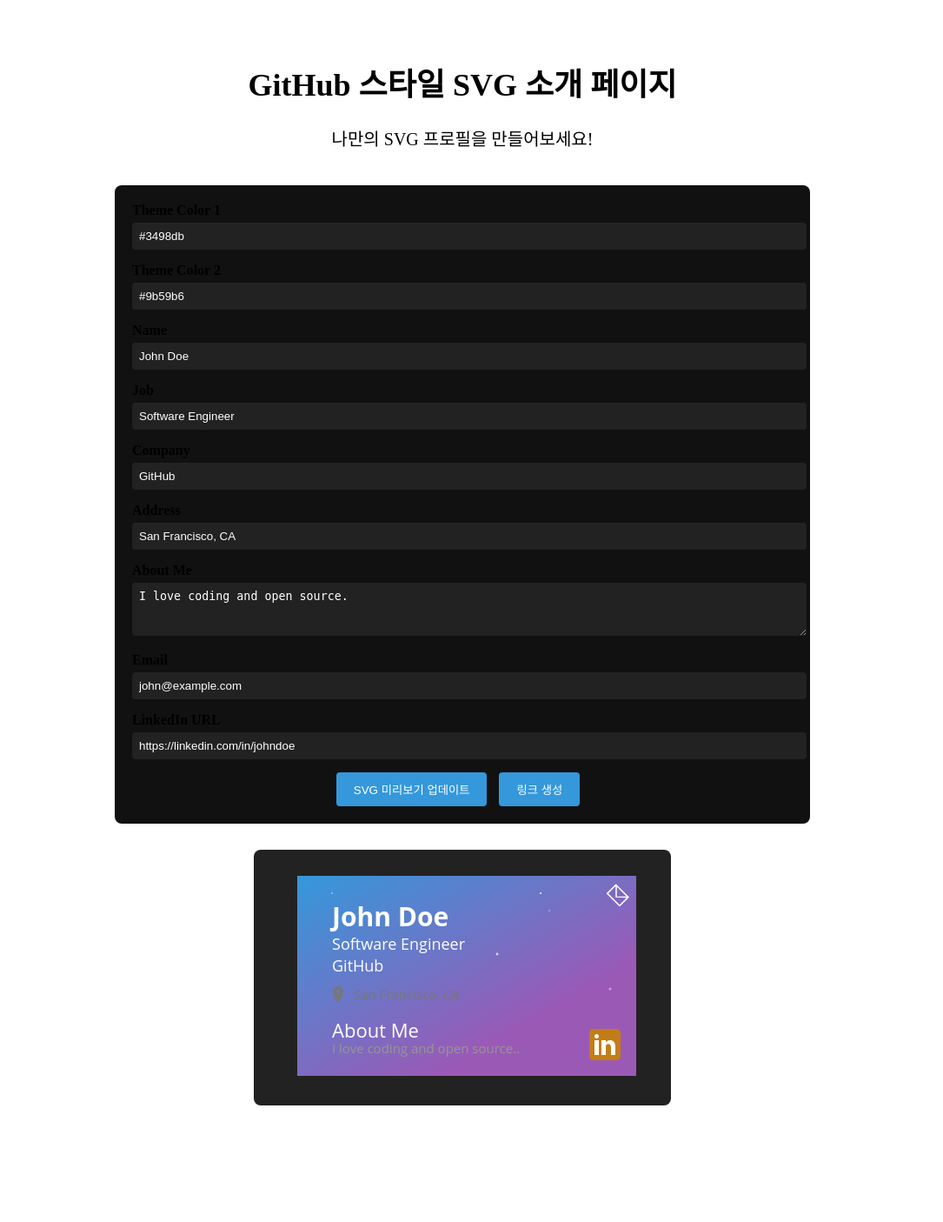
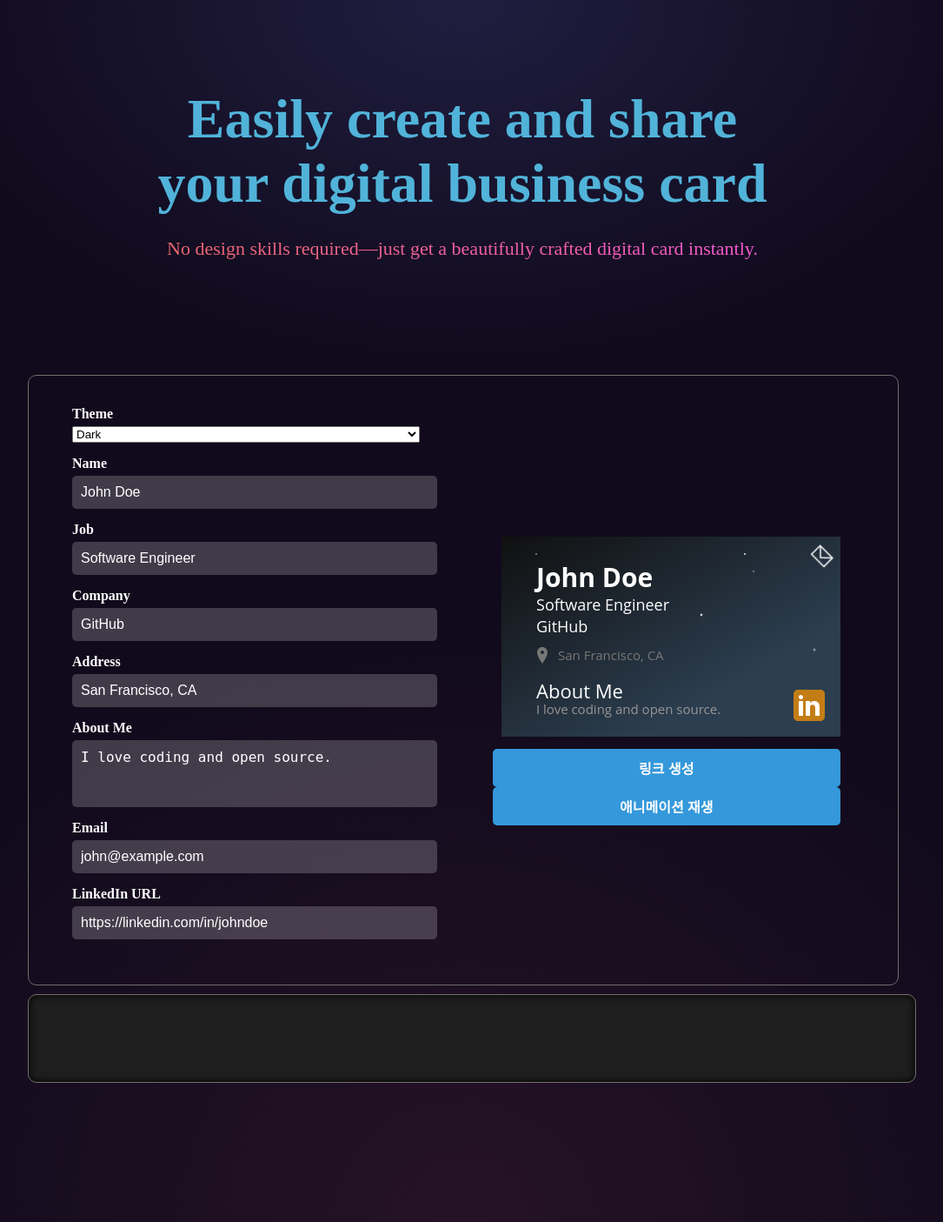
Before and after one commit to wlswo/Lucidus, a FastAPI app: page /lucidus/ in a window 1280 px wide. Shown: the whole page at 87% size, without its empty margins (108-1193 px from the left). Before the commit the page ends 1271 px from the top, so only its background shows below. Run offline with FastAPI, Linux system fonts and the light colour scheme; some web fonts are replaced.

Commit message:
feat : layout work for the preview page

```diff
--- a/static/styles.css
+++ b/static/styles.css
@@ -1,79 +1,139 @@
-.body {
+/* 배경 그라디언트 적용 */
+@import url('https://fonts.cdnfonts.com/css/mono-sans');
+
+body {
   margin: 0;
   padding: 0;
-  background-color: #000;
-  color: #fff;
-  font-family: Arial, sans-serif;
+  font-family: 'Mona Sans', serif;
+  background: #100a1c;
+  background-image: radial-gradient(50% 30% ellipse at center top, #201e40 0%, rgba(0, 0, 0, 0) 100%),
+  radial-gradient(60% 50% ellipse at center bottom, #261226 0%, #100a1c 100%);
+  color: white;
+  text-align: center;
 }
 
 .container {
-  max-width: 800px;
-  margin: 0 auto;
-  padding: 20px;
-  text-align: center;
+  max-width: 1000px;
+  margin: 100px auto 0;
+  padding: 0;
 }
 
+/* 제목 스타일 */
 h1 {
-  margin-top: 40px;
-  font-size: 36px;
+  color: #51b3d9;
+  font-size: 64px; /* GitHub 메인 제목 크기 */
+  font-weight: bold;
+  margin-bottom: 25px;
 }
 
+/* 소개글 스타일 */
 .intro {
-  font-size: 20px;
-  margin: 20px 0 40px;
+  background: linear-gradient(45deg, #e86761 10%, #f557d8 90%);
+  background-clip: text;
+  -webkit-background-clip: text;
+  -webkit-text-fill-color: transparent;
+  color: #8c5059; /* 폴백 컬러 */
+  font-weight: 500;
+  margin: 0 auto 6em;
+  max-width: 1000px;
+  text-align: center;
+  font-size: 22px;
 }
 
+/* 내부 컨테이너 (텍스트 입력, 명함, 버튼) */
+.internal-container {
+  width: 1000px; /* 원하는 너비 */
+  height: 700px; /* 원하는 높이 */
+  border: 1.5px solid #6f6e6e; /* 하얀색 외곽선 */
+  border-radius: 10px; /* 둥근 모서리 */
+  overflow: hidden; /* 내부 자식 요소들이 둥근 모서리에 맞춰지도록 */
+  display: flex; /* 좌우 분할을 위한 flex 컨테이너 */
+  margin: 10px auto; /* 화면 중앙 배치 (수평) */
+}
+
+/* 폼 스타일 */
 form {
-  text-align: left;
-  background: #111;
+  flex: 1;
   padding: 20px;
-  border-radius: 8px;
-  margin-bottom: 30px;
+  flex-direction: column;
+  align-items: center;
+  gap: 15px;
 }
 
 .form-group {
-  margin-bottom: 15px;
+  display: flex;
+  flex-direction: column;
+  margin-left: 30px;
+  text-align: left;
+  width: 100%;
+  max-width: 400px;
 }
 
-.form-group label {
-  display: block;
+label {
+  font-size: 1rem;
+  margin-top: 15px;
   margin-bottom: 5px;
   font-weight: bold;
 }
 
-.form-group input,
-.form-group textarea {
+input, textarea {
+  padding: 10px;
+  border-radius: 5px;
+  border: none;
+  font-size: 1rem;
+  background: rgba(255, 255, 255, 0.2);
+  color: white;
+  outline: none;
   width: 100%;
-  padding: 8px;
-  border: none;
-  border-radius: 4px;
-  background-color: #222;
-  color: #fff;
+}
+
+textarea {
+  resize: none;
 }
 
 button {
-  background-color: #3498db;
-  color: #fff;
+  padding: 10px 20px;
+  font-size: 1rem;
+  font-weight: bold;
+  background: #3498db;
   border: none;
-  padding: 10px 20px;
-  border-radius: 4px;
+  color: white;
+  border-radius: 5px;
   cursor: pointer;
-  margin-right: 10px;
+  transition: background 0.3s;
+  width: 100%;
+  max-width: 400px;
 }
 
 button:hover {
-  background-color: #2980b9;
+  background: #2980b9;
 }
 
-#generatedLink p {
-  margin: 10px 0;
+/* 링크 생성 영역 스타일 */
+#generatedLink {
+  width: 1000px;
+  height: 80px;
+  border: 1.5px solid #6f6e6e;
+  border-radius: 10px;
+  overflow: hidden;
+  margin: 10px auto;
+  font-size: 1.1rem;
+  color: white;
+  background-color: #1e1e1e; /* 터미널 배경색 */
+  font-family: 'Menlo', 'Monaco', 'Consolas', 'Courier New', monospace; /* 모노스페이스 폰트 */
+  padding: 10px;
+  box-shadow: inset 0 0 10px #000000; /* 내부 그림자 효과 */
 }
 
+/* SVG 미리보기 영역 */
 #svgPreview {
-  margin: 0 auto 40px;
-  background-color: #222;
-  padding: 20px;
-  border-radius: 8px;
-  width: 440px; /* svg 가로크기에 맞춤 (400 + padding 등) */
-  overflow-x: auto;
+  flex: 1; /* 균등한 공간 분배 */
+  padding: 15px;
+  margin-top: 160px;
+  margin-right: 25px;
+  text-align: center;
 }
+
+#footer {
+  height: 150px;
+}
--- a/templates/preview.html
+++ b/templates/preview.html
@@ -1,25 +1,34 @@
 <!DOCTYPE html>
-<html lang="en">
+<html lang="ko">
 <head>
   <meta charset="UTF-8">
-  <title>generate svg</title>
+  <title>SVG 명함 생성</title>
   <link href="{{ url_for('static', path='styles.css') }}" rel="stylesheet">
+  <style>
+    /* no-animation 클래스를 적용하면 내부 애니메이션이 비활성화됩니다. */
+    .no-animation * {
+      animation: none !important;
+    }
+  </style>
 </head>
 <body>
 <div class="container">
-  <!-- 중앙 소개 문구 -->
-  <h1>GitHub 스타일 SVG 소개 페이지</h1>
-  <p class="intro">나만의 SVG 프로필을 만들어보세요!</p>
+  <h1>Easily create and share<br>your digital business card</h1>
+  <p class="intro">No design skills required—just get a beautifully crafted digital card
+    instantly.</p>
 
   <!-- 사용자 입력 폼 -->
+  <div class="internal-container">
     <form id="svgForm">
       <div class="form-group">
-      <label for="theme1">Theme Color 1</label>
-      <input type="text" id="theme1" name="theme1" placeholder="#3498db" value="#3498db">
-    </div>
-    <div class="form-group">
-      <label for="theme2">Theme Color 2</label>
-      <input type="text" id="theme2" name="theme2" placeholder="#9b59b6" value="#9b59b6">
+        <label for="theme">Theme</label>
+        <select id="theme" name="theme">
+          <option value="dark">Dark</option>
+          <option value="blue">Blue</option>
+          <option value="purple">Purple</option>
+          <option value="cosmic">Cosmic</option>
+          <option value="green">Green</option>
+        </select>
       </div>
       <div class="form-group">
         <label for="name">Name</label>
@@ -50,66 +59,69 @@
       </div>
       <div class="form-group">
         <label for="linkedin">LinkedIn URL</label>
-      <input type="url" id="linkedin" name="linkedin" placeholder="https://linkedin.com/in/username"
+        <input type="url" id="linkedin" name="linkedin"
+               placeholder="https://linkedin.com/in/username"
                value="https://linkedin.com/in/johndoe">
-    </div>
-    <div style="text-align: center;">
-      <button type="button" id="updateSvg">SVG 미리보기 업데이트</button>
-      <button type="button" id="generateLink">링크 생성</button>
       </div>
     </form>
 
-  <!-- 생성된 링크 영역 -->
-  <div id="generatedLink"></div>
-
-  <!-- SVG 미리보기 영역 -->
-  <div id="svgPreview">
-    <!-- 여기에 SVG 코드가 삽입됩니다. -->
-  </div>
-</div>
-
-<script>
-  // SVG 템플릿 – 사용자 입력 값으로 치환할 부분은 $로 시작함.
-  const svgTemplate = `<!DOCTYPE svg PUBLIC
-        "-//W3C//DTD SVG 1.1//EN"
-        "http://www.w3.org/Graphics/SVG/1.1/DTD/svg11.dtd">
+    <!-- SVG 미리보기 영역 (HTML 내부에 직접 작성) -->
+    <div id="svgPreview" class="no-animation">
       <svg width="400" height="250" viewBox="0 0 400 250" xmlns="http://www.w3.org/2000/svg">
         <defs>
           <linearGradient id="grad" gradientTransform="rotate(45)">
-      <stop offset="0%" style="stop-color:$theme1; stop-opacity:1" />
-      <stop offset="100%" style="stop-color:$theme2; stop-opacity:1" />
+            <stop id="stopTheme1" offset="0%" style="stop-color:#101010; stop-opacity:1"/>
+            <stop id="stopTheme2" offset="100%" style="stop-color:#2c3e50; stop-opacity:1"/>
           </linearGradient>
-
           <style>
             @keyframes fadeIn {
-        from { opacity: 0; transform: translateY(10px); }
-        to { opacity: 1; transform: translateY(0); }
+              from {
+                opacity: 0;
+                transform: translateY(10px);
+              }
+              to {
+                opacity: 1;
+                transform: translateY(0);
+              }
             }
 
             @keyframes drawBoxPart1 {
-        0% { stroke-dasharray: 0 40; }
-        100% { stroke-dasharray: 40 0; }
+              0% {
+                stroke-dasharray: 0 40;
+              }
+              100% {
+                stroke-dasharray: 40 0;
+              }
             }
 
             @keyframes drawBoxPart2 {
-        0% { stroke-dasharray: 0 40; }
-        100% { stroke-dasharray: 40 0; }
+              0% {
+                stroke-dasharray: 0 40;
+              }
+              100% {
+                stroke-dasharray: 40 0;
+              }
             }
 
             @keyframes drawCheck {
-        0% { stroke-dasharray: 0 30; }
-        100% { stroke-dasharray: 30 0; }
+              0% {
+                stroke-dasharray: 0 30;
               }
-
-      @keyframes fadeIn {
-        from { opacity: 0; }
-        to { opacity: 1; }
+              100% {
+                stroke-dasharray: 30 0;
+              }
             }
 
             @keyframes twinkle {
-        0% { opacity: 0.2; }
-        50% { opacity: 1; }
-        100% { opacity: 0.2; }
+              0% {
+                opacity: 0.2;
+              }
+              50% {
+                opacity: 1;
+              }
+              100% {
+                opacity: 0.2;
+              }
             }
 
             .twinkling-star {
@@ -130,41 +142,48 @@
             text.name {
               font-size: 30px;
               font-weight: bold;
-        animation: fadeIn 0.5s ease-in-out forwards; animation-delay: 0.6s;
+              animation: fadeIn 0.5s ease-in-out forwards;
+              animation-delay: 0.6s;
             }
 
             text.job {
               font-size: 18px;
-        animation: fadeIn 0.5s ease-in-out forwards; animation-delay: 1s;
+              animation: fadeIn 0.5s ease-in-out forwards;
+              animation-delay: 1s;
             }
 
             text.company {
               font-size: 18px;
-        animation: fadeIn 0.5s ease-in-out forwards; animation-delay: 1.2s;
+              animation: fadeIn 0.5s ease-in-out forwards;
+              animation-delay: 1.2s;
             }
 
             text.address {
               fill: #777777;
               font-size: 15px;
-        animation: fadeIn 0.5s ease-in-out forwards; animation-delay: 1.4s;
+              animation: fadeIn 0.5s ease-in-out forwards;
+              animation-delay: 1.4s;
             }
 
             text.about {
               fill: white;
               font-size: 22px;
-        animation: fadeIn 0.5s ease-in-out forwards; animation-delay: 1.8s;
+              animation: fadeIn 0.5s ease-in-out forwards;
+              animation-delay: 1.8s;
             }
 
             text.about-content {
               fill: #979696;
               font-size: 15px;
-        animation: fadeIn 0.5s ease-in-out forwards; animation-delay: 1.9s;
+              animation: fadeIn 0.5s ease-in-out forwards;
+              animation-delay: 1.9s;
             }
 
             .address-icon {
               fill: #777777;
               opacity: 0;
-        animation: fadeIn 0.5s ease-in-out forwards; animation-delay: 1.5s;
+              animation: fadeIn 0.5s ease-in-out forwards;
+              animation-delay: 1.5s;
             }
 
             .icon line {
@@ -176,13 +195,15 @@
             .icon .top-left {
               stroke-dasharray: 40;
               stroke-dashoffset: 40;
-        animation: drawBoxPart1 1s forwards; animation-delay: 2.6s;
+              animation: drawBoxPart1 1s forwards;
+              animation-delay: 2.6s;
             }
 
             .icon .bottom-right {
               stroke-dasharray: 40;
               stroke-dashoffset: 40;
-        animation: drawBoxPart2 1s forwards; animation-delay: 2.8s;
+              animation: drawBoxPart2 1s forwards;
+              animation-delay: 2.8s;
             }
 
             .check {
@@ -191,7 +212,8 @@
               fill: none;
               stroke-dasharray: 30;
               stroke-dashoffset: 30;
-        animation: drawCheck 0.5s forwards; animation-delay: 3s;
+              animation: drawCheck 0.5s forwards;
+              animation-delay: 3s;
             }
 
             .icon:hover line, .icon:hover .check {
@@ -202,13 +224,12 @@
 
             .linkedin {
               opacity: 0;
-        animation: fadeIn 1.5s ease-in-out forwards; animation-delay: 2s;
+              animation: fadeIn 1.5s ease-in-out forwards;
+              animation-delay: 1s;
             }
           </style>
         </defs>
-
-  <rect x="10" y="10" width="400" height="230" rx="0" ry="0" fill="url(#grad)" />
-
+        <rect x="10" y="10" width="400" height="230" rx="0" ry="0" fill="url(#grad)"/>
         <g id="stars">
           <circle class="twinkling-star" cx="50" cy="30" r="1.1" style="animation-delay: 0s;"/>
           <circle class="twinkling-star" cx="300" cy="50" r="1.3" style="animation-delay: 1s;"/>
@@ -216,68 +237,129 @@
           <circle class="twinkling-star" cx="240" cy="100" r="1.4" style="animation-delay: 3s;"/>
           <circle class="twinkling-star" cx="370" cy="140" r="1.5" style="animation-delay: 4s;"/>
         </g>
-
-  <text class="name" x="50" y="60">$name</text>
-  <text class="job" x="50" y="90">$job</text>
-  <text class="company" x="50" y="115">$company</text>
+        <text id="svgName" class="name" x="50" y="60">John Doe</text>
+        <text id="svgJob" class="job" x="50" y="90">Software Engineer</text>
+        <text id="svgCompany" class="company" x="50" y="115">GitHub</text>
         <g transform="translate(45, 135)">
-    <text class="address" x="30" y="13">$address</text>
-    <path class="address-icon" d="M12 2C8.686 2 6 4.686 6 8C6 12.627 12 21 12 21C12 21 18 12.627 18 8C18 4.686 15.314 2 12 2zM12 10C10.895 10 10 9.105 10 8C10 6.895 10.895 6 12 6C13.105 6 14 6.895 14 8C14 9.105 13.105 10 12 10z" />
+          <text id="svgAddress" class="address" x="30" y="13">San Francisco, CA</text>
+          <path class="address-icon"
+                d="M12 2C8.686 2 6 4.686 6 8C6 12.627 12 21 12 21C12 21 18 12.627 18 8C18 4.686 15.314 2 12 2zM12 10C10.895 10 10 9.105 10 8C10 6.895 10.895 6 12 6C13.105 6 14 6.895 14 8C14 9.105 13.105 10 12 10z"/>
         </g>
-
-  <text class="about" x="50" y="190">About Me</text>
-  <text class="about-content" x="50" y="210">$about.</text>
-
-  <a href="mailto:$email">
+        <text id="svgAbout" class="about" x="50" y="190">About Me</text>
+        <text id="svgAboutContent" class="about-content" x="50" y="210">I love coding and open
+          source.
+        </text>
+        <a id="svgEmail" href="mailto:john@example.com">
           <g class="icon" transform="translate(377, 20) rotate(45)">
-      <rect x="-5" y="-5" width="30" height="30" fill="transparent" pointer-events="all" />
-      <line class="top-left" x1="-0.5" y1="0.5" x2="20.5" y2="0.5" />
-      <line class="top-left" x1="0" y1="0" x2="0" y2="15" />
-      <line class="bottom-right" x1="-0.5" y1="14.5" x2="20.5" y2="14.5" />
-      <line class="bottom-right" x1="20" y1="0" x2="20" y2="15" />
-      <polyline class="check" points="0.5,0.5 10,10 19.5,1" />
+            <rect x="-5" y="-5" width="30" height="30" fill="transparent" pointer-events="all"/>
+            <line class="top-left" x1="-0.5" y1="0.5" x2="20.5" y2="0.5"/>
+            <line class="top-left" x1="0" y1="0" x2="0" y2="15"/>
+            <line class="bottom-right" x1="-0.5" y1="14.5" x2="20.5" y2="14.5"/>
+            <line class="bottom-right" x1="20" y1="0" x2="20" y2="15"/>
+            <polyline class="check" points="0.5,0.5 10,10 19.5,1"/>
           </g>
         </a>
 
-  <a href="$linkedin">
-    <g class="linkedin" transform="translate(340, 180) scale(1)">
-      <path fill="#c37d16" d="M42,37c0,2.762-2.238,5-5,5H11c-2.761,0-5-2.238-5-5V11c0-2.762,2.239-5,5-5h26c2.762,0,5,2.238,5,5V37z"></path>
-      <path fill="#FFF" d="M12 19H17V36H12zM14.485 17h-.028C12.965 17 12 15.888 12 14.499 12 13.08 12.995 12 14.514 12c1.521 0 2.458 1.08 2.486 2.499C17 15.887 16.035 17 14.485 17zM36 36h-5v-9.099c0-2.198-1.225-3.698-3.192-3.698-1.501 0-2.313 1.012-2.707 1.99C24.957 25.543 25 26.511 25 27v9h-5V19h5v2.616C25.721 20.5 26.85 19 29.738 19c3.578 0 6.261 2.25 6.261 7.274L36 36z"></path>
+        <!-- 링크드인 아이콘: transform을 감싼 <g>로 변경 -->
+        <g transform="translate(340, 180) scale(1)">
+          <a id="svgLinkedin" href="https://linkedin.com/in/johndoe">
+            <g class="linkedin">
+              <path fill="#c37d16"
+                    d="M42,37c0,2.762-2.238,5-5,5H11c-2.761,0-5-2.238-5-5V11c0-2.762,2.239-5,5-5h26c2.762,0,5,2.238,5,5V37z"/>
+              <path fill="#FFF"
+                    d="M12 19H17V36H12zM14.485 17h-.028C12.965 17 12 15.888 12 14.499 12 13.08 12.995 12 14.514 12c1.521 0 2.458 1.08 2.486 2.499C17 15.887 16.035 17 14.485 17zM36 36h-5v-9.099c0-2.198-1.225-3.698-3.192-3.698-1.501 0-2.313 1.012-2.707 1.99C24.957 25.543 25 26.511 25 27v9h-5V19h5v2.616C25.721 20.5 26.85 19 29.738 19c3.578 0 6.261 2.25 6.261 7.274L36 36z"/>
             </g>
           </a>
-</svg>`;
+        </g>
+      </svg>
+      <button type="button" id="generateLink">링크 생성</button>
+      <button type="button" id="restartAnimation">애니메이션 재생</button>
+    </div>
+  </div>
+  <!-- 생성된 링크 영역 -->
+  <div id="generatedLink"></div>
 
-  // 미리보기 업데이트 함수: 폼의 입력값을 svg 템플릿에 반영하여 미리보기 영역에 출력
-  function updatePreview() {
-    const theme1 = document.getElementById('theme1').value || '#3498db';
-    const theme2 = document.getElementById('theme2').value || '#9b59b6';
+  <!-- footer -->
+  <div id="footer"></div>
+</div>
+
+<script>
+  // SVG 내부 요소들을 업데이트하는 함수
+  function updateSvg() {
+    const theme = document.getElementById('theme').value || 'dark';
+    const themes = {
+      dark: ["#101010", "#2c3e50"],
+      blue: ["#101010", "#29539B"],
+      purple: ["#101010", "#923CB5"],
+      cosmic: ["#0D324D", "#524053"],
+      green: ["#213529", "#104b27"]
+    };
+    const [theme1, theme2] = themes[theme];
+
     const name = document.getElementById('name').value || 'John Doe';
     const job = document.getElementById('job').value || 'Software Engineer';
     const company = document.getElementById('company').value || 'GitHub';
     const address = document.getElementById('address').value || 'San Francisco, CA';
     const about = document.getElementById('about').value || 'I love coding and open source';
     const email = document.getElementById('email').value || 'john@example.com';
-    const linkedin = document.getElementById('linkedin').value || 'https://linkedin.com';
+    const linkedin = document.getElementById('linkedin').value || 'https://linkedin.com/in/johndoe';
 
-    let svgCode = svgTemplate;
-    svgCode = svgCode.replace(/\$theme1/g, theme1)
-    .replace(/\$theme2/g, theme2)
-    .replace(/\$name/g, name)
-    .replace(/\$job/g, job)
-    .replace(/\$company/g, company)
-    .replace(/\$address/g, address)
-    .replace(/\$about/g, about)
-    .replace(/\$email/g, email)
-    .replace(/\$linkedin/g, linkedin);
+    // 그라데이션 색상 업데이트
+    document.getElementById('stopTheme1').setAttribute('style',
+        'stop-color:' + theme1 + '; stop-opacity:1');
+    document.getElementById('stopTheme2').setAttribute('style',
+        'stop-color:' + theme2 + '; stop-opacity:1');
 
-    document.getElementById('svgPreview').innerHTML = svgCode;
+    // 텍스트 업데이트
+    document.getElementById('svgName').textContent = name;
+    document.getElementById('svgJob').textContent = job;
+    document.getElementById('svgCompany').textContent = company;
+    document.getElementById('svgAddress').textContent = address;
+    document.getElementById('svgAboutContent').textContent = about;
+
+    // 링크 업데이트
+    document.getElementById('svgEmail').setAttribute('href', 'mailto:' + email);
+    document.getElementById('svgLinkedin').setAttribute('href', linkedin);
   }
 
-  // URL 파라미터를 이용한 링크 생성 함수
+  // 입력 및 선택 필드의 변화에 따라 실시간 업데이트
+  const inputs = document.querySelectorAll('#svgForm input, #svgForm textarea, #svgForm select');
+  inputs.forEach(input => {
+    input.addEventListener('input', updateSvg);
+    input.addEventListener('change', updateSvg);
+  });
+
+  function startSvgAnimation() {
+    const svgContainer = document.getElementById('svgPreview');
+    // 현재 svg 요소를 선택합니다.
+    const oldSvg = svgContainer.querySelector('svg');
+    if (oldSvg) {
+      // no-animation 클래스가 있으면 제거합니다.
+      svgContainer.classList.remove('no-animation');
+      // 기존 SVG를 복제(cloneNode(true))하여 새 인스턴스를 만듭니다.
+      const newSvg = oldSvg.cloneNode(true);
+      // 기존 SVG를 새로 복제한 SVG로 교체합니다.
+      svgContainer.replaceChild(newSvg, oldSvg);
+    }
+  }
+
+  document.getElementById('restartAnimation').addEventListener('click', function () {
+    startSvgAnimation()
+  });
+
+  // 페이지 진입 시 한 번 애니메이션 재생
+  window.addEventListener('DOMContentLoaded', () => {
+    updateSvg();
+    startSvgAnimation()
+  });
+
+  // 페이지 로드 시 초기 업데이트
+  window.addEventListener('DOMContentLoaded', updateSvg);
+
+  // 링크 생성 버튼
   function generateLink() {
     const params = new URLSearchParams();
-    params.set('theme1', document.getElementById('theme1').value);
-    params.set('theme2', document.getElementById('theme2').value);
+    params.set('theme', document.getElementById('theme').value);
     params.set('name', document.getElementById('name').value);
     params.set('job', document.getElementById('job').value);
     params.set('company', document.getElementById('company').value);
@@ -285,49 +367,14 @@
     params.set('about', document.getElementById('about').value);
     params.set('email', document.getElementById('email').value);
     params.set('linkedin', document.getElementById('linkedin').value);
-
     const baseUrl = window.location.origin + window.location.pathname;
     const fullUrl = baseUrl + '?' + params.toString();
-    const linkHtml = '<p>Shareable Link: <a href="' + fullUrl + '" target="_blank">' + fullUrl
-        + '</a></p>';
-    document.getElementById('generatedLink').innerHTML = linkHtml;
+    document.getElementById('generatedLink').innerHTML = '<p>Shareable Link: <a href="' + fullUrl
+        + '" target="_blank">' + fullUrl + '</a></p>';
   }
 
-  // URL 쿼리스트링으로 넘어온 값이 있으면 폼에 반영
-  window.addEventListener('DOMContentLoaded', () => {
-    const params = new URLSearchParams(window.location.search);
-    if (params.has('theme1')) {
-      document.getElementById('theme1').value = params.get('theme1');
-    }
-    if (params.has('theme2')) {
-      document.getElementById('theme2').value = params.get('theme2');
-    }
-    if (params.has('name')) {
-      document.getElementById('name').value = params.get('name');
-    }
-    if (params.has('job')) {
-      document.getElementById('job').value = params.get('job');
-    }
-    if (params.has('company')) {
-      document.getElementById('company').value = params.get('company');
-    }
-    if (params.has('address')) {
-      document.getElementById('address').value = params.get('address');
-    }
-    if (params.has('about')) {
-      document.getElementById('about').value = params.get('about');
-    }
-    if (params.has('email')) {
-      document.getElementById('email').value = params.get('email');
-    }
-    if (params.has('linkedin')) {
-      document.getElementById('linkedin').value = params.get('linkedin');
-    }
-    updatePreview();
-  });
+  document.getElementById('generateLink').addEventListener('click', generateLink);
 
-  document.getElementById('updateSvg').addEventListener('click', updatePreview);
-  document.getElementById('generateLink').addEventListener('click', generateLink);
 </script>
 </body>
 </html>
```
Lines whose indentation alone changed are shown as unchanged.
